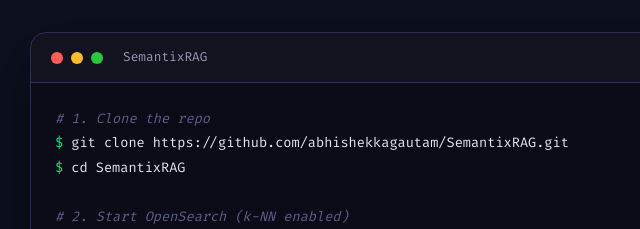
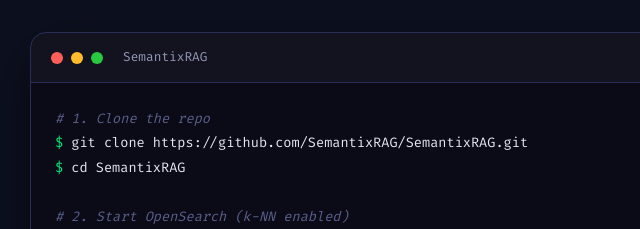
Before and after one commit to SemantixRAG/SemantixRAG, a plain HTML site: page index.html in a window 1280 px wide. Shown: the part 4000-4229 px from the top of the page, 250-890 px from the left. Drawn offline with Linux system fonts and the light colour scheme.

Commit message:
Update to organization URL: github.com/SemantixRAG/SemantixRAG

```diff
--- a/index.html
+++ b/index.html
@@ -329,7 +329,7 @@
 
     <header>
         <nav>
-            <a href="https://github.com/abhishekkagautam/SemantixRAG" target="_blank" class="logo">
+            <a href="https://github.com/SemantixRAG/SemantixRAG" target="_blank" class="logo">
                 <span class="logo-icon"><i class="fas fa-brain"></i></span>
                 SemantixRAG
             </a>
@@ -340,7 +340,7 @@
                 <li><a href="#quickstart">Quick Start</a></li>
             </ul>
             <div class="nav-cta">
-                <a href="https://github.com/abhishekkagautam/SemantixRAG" target="_blank" class="btn-ghost btn"><i class="fab fa-github"></i> GitHub</a>
+                <a href="https://github.com/SemantixRAG/SemantixRAG" target="_blank" class="btn-ghost btn"><i class="fab fa-github"></i> GitHub</a>
                 <a href="#quickstart" class="btn btn-primary"><i class="fas fa-arrow-right"></i> Get Started</a>
             </div>
             <button class="hamburger" aria-label="Menu" onclick="toggleMobileMenu()">
@@ -371,7 +371,7 @@
                 <a href="#features" class="btn btn-outline">
                     <i class="fas fa-cubes"></i> Explore Features
                 </a>
-                <a href="https://github.com/abhishekkagautam/SemantixRAG" target="_blank" class="btn btn-outline">
+                <a href="https://github.com/SemantixRAG/SemantixRAG" target="_blank" class="btn btn-outline">
                     <i class="fab fa-github"></i> View on GitHub
                 </a>
             </div>
@@ -563,7 +563,7 @@
                 </div>
                 <div class="terminal-body">
                     <span class="comment"># 1. Clone the repo</span><br />
-                    <span class="prompt">$</span> <span class="cmd">git clone https://github.com/abhishekkagautam/SemantixRAG.git</span><br />
+                    <span class="prompt">$</span> <span class="cmd">git clone https://github.com/SemantixRAG/SemantixRAG.git</span><br />
                     <span class="prompt">$</span> <span class="cmd">cd SemantixRAG</span><br /><br />
 
                     <span class="comment"># 2. Start OpenSearch (k-NN enabled)</span><br />
@@ -597,10 +597,10 @@
             <h2>Ready to Build Your <span class="glow-text">RAG Pipeline</span>?</h2>
             <p>Join the community building production-grade retrieval systems with open-source tools.</p>
             <div class="cta-actions">
-                <a href="https://github.com/abhishekkagautam/SemantixRAG" target="_blank" class="btn btn-primary">
+                <a href="https://github.com/SemantixRAG/SemantixRAG" target="_blank" class="btn btn-primary">
                     <i class="fab fa-github"></i> Star on GitHub
                 </a>
-                <a href="https://github.com/abhishekkagautam/SemantixRAG" target="_blank" class="btn btn-outline">
+                <a href="https://github.com/SemantixRAG/SemantixRAG" target="_blank" class="btn btn-outline">
                     <i class="fas fa-book"></i> Read the Docs
                 </a>
             </div>
@@ -610,14 +610,14 @@
     <footer>
         <div class="container">
             <div class="socials">
-                <a href="https://github.com/abhishekkagautam/SemantixRAG" target="_blank" aria-label="GitHub"><i class="fab fa-github"></i></a>
-                <a href="https://github.com/abhishekkagautam/SemantixRAG" target="_blank" aria-label="Twitter"><i class="fab fa-twitter"></i></a>
-                <a href="https://github.com/abhishekkagautam/SemantixRAG" target="_blank" aria-label="Discord"><i class="fab fa-discord"></i></a>
-                <a href="https://github.com/abhishekkagautam/SemantixRAG" target="_blank" aria-label="PyPI"><i class="fab fa-python"></i></a>
+                <a href="https://github.com/SemantixRAG/SemantixRAG" target="_blank" aria-label="GitHub"><i class="fab fa-github"></i></a>
+                <a href="https://github.com/SemantixRAG/SemantixRAG" target="_blank" aria-label="Twitter"><i class="fab fa-twitter"></i></a>
+                <a href="https://github.com/SemantixRAG/SemantixRAG" target="_blank" aria-label="Discord"><i class="fab fa-discord"></i></a>
+                <a href="https://github.com/SemantixRAG/SemantixRAG" target="_blank" aria-label="PyPI"><i class="fab fa-python"></i></a>
             </div>
             <p>
                 Released under the <strong>MIT License</strong> &mdash;
-                <a href="https://github.com/abhishekkagautam/SemantixRAG" target="_blank" style="color:var(--primary);text-decoration:none;">github.com/abhishekkagautam/SemantixRAG</a>
+                <a href="https://github.com/SemantixRAG/SemantixRAG" target="_blank" style="color:var(--primary);text-decoration:none;">github.com/SemantixRAG/SemantixRAG</a>
             </p>
         </div>
     </footer>
```
Also changed, not shown: 1 other file.
